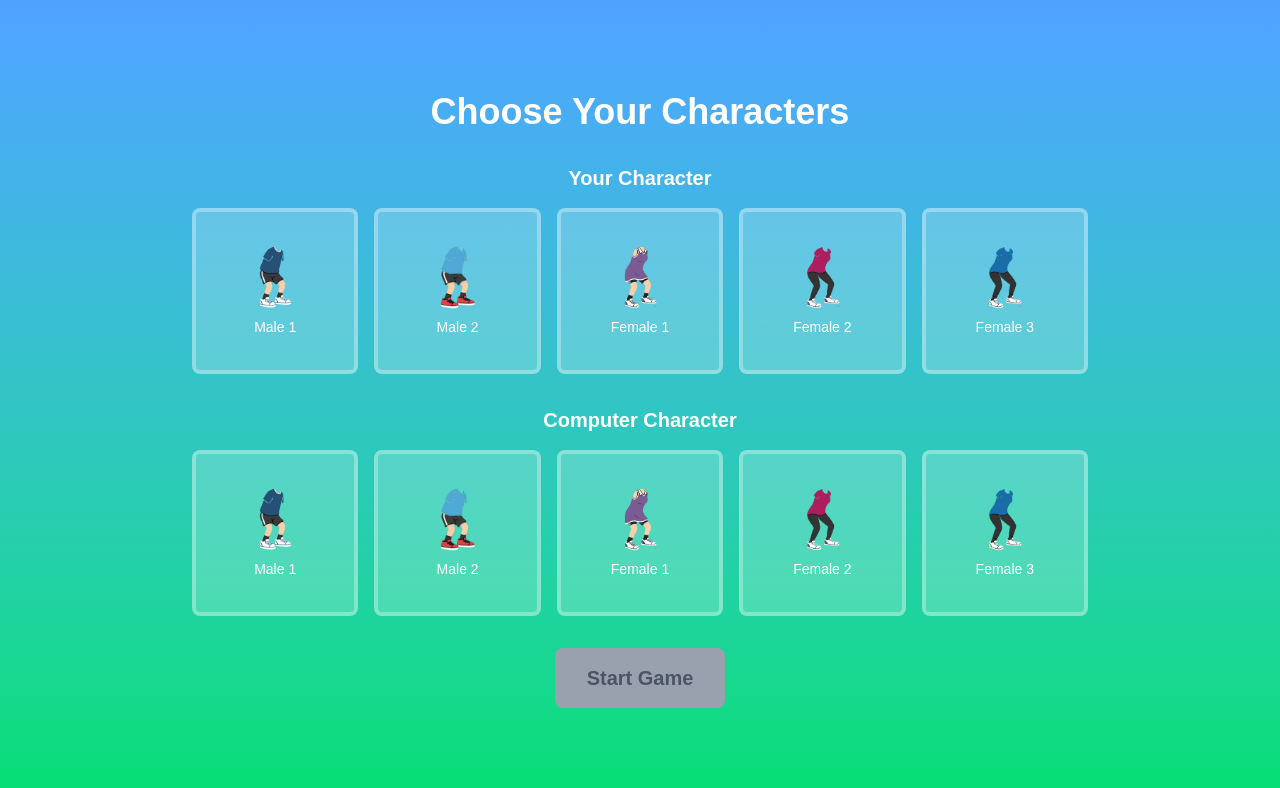
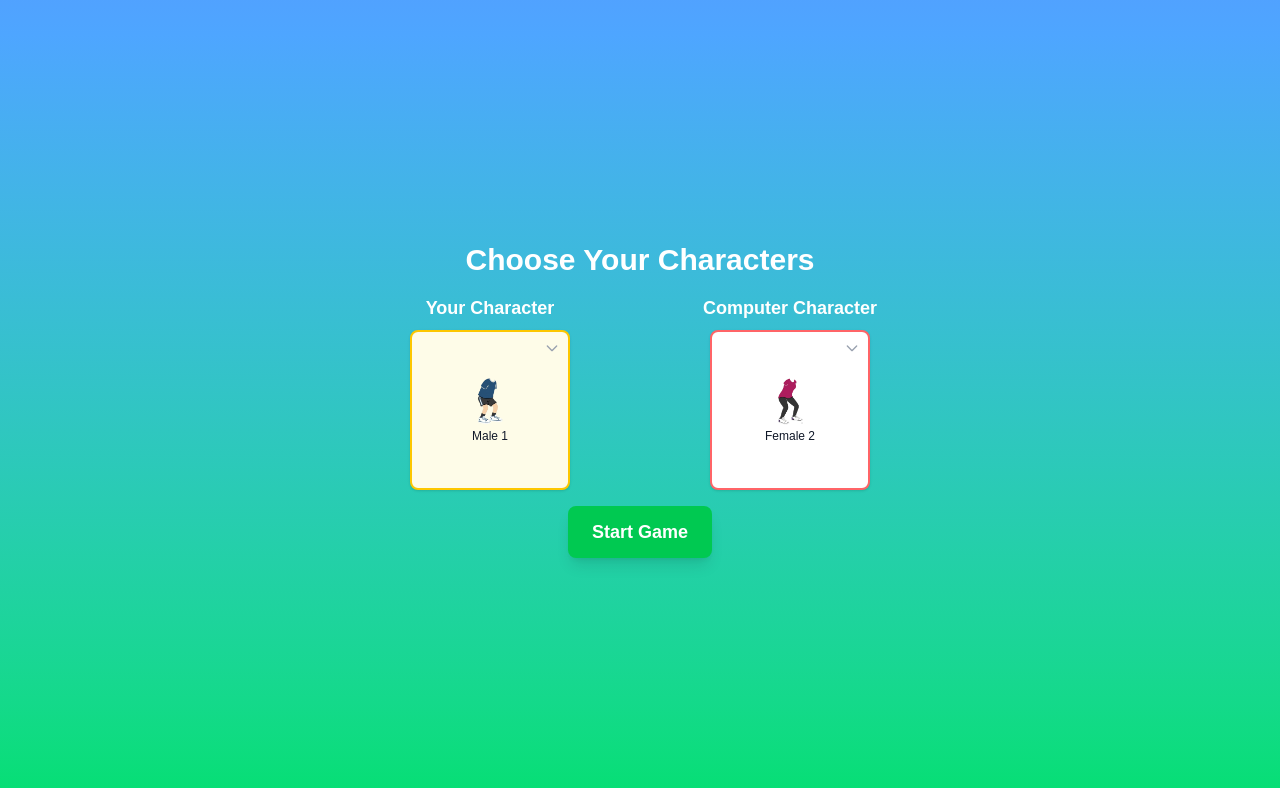
Before and after one commit to Maxen97/sofiaspelarbadminton, a Next.js app: page /game in a window 1280 px wide. Shown: the top 788 px of the page. Built offline with nearby package versions, Linux system fonts and the light colour scheme.

Commit message:
updated character selection

```diff
--- a/src/components/CharacterSelection.tsx
+++ b/src/components/CharacterSelection.tsx
@@ -1,7 +1,120 @@
 'use client';
 
-import { useState } from 'react';
+import { useState, useRef, useEffect } from 'react';
 import { Character, CHARACTER_OPTIONS, CharacterSelection as CharacterSelectionType } from '@/utils/characterOptions';
+
+interface CharacterSelectProps {
+  placeholder: string;
+  selectedCharacter: Character | null;
+  onSelect: (character: Character) => void;
+  accentColor: 'yellow' | 'red';
+}
+
+function CharacterSelect({ placeholder, selectedCharacter, onSelect, accentColor }: CharacterSelectProps) {
+  const [isOpen, setIsOpen] = useState(false);
+  const dropdownRef = useRef<HTMLDivElement>(null);
+
+  useEffect(() => {
+    const handleClickOutside = (event: MouseEvent) => {
+      if (dropdownRef.current && !dropdownRef.current.contains(event.target as Node)) {
+        setIsOpen(false);
+      }
+    };
+
+    document.addEventListener('mousedown', handleClickOutside);
+    return () => document.removeEventListener('mousedown', handleClickOutside);
+  }, []);
+
+  const accentColors = {
+    yellow: {
+      button: 'border-yellow-400 bg-yellow-50',
+      buttonHover: 'hover:border-yellow-500',
+      dropdown: 'border-yellow-200',
+      option: 'hover:bg-yellow-50',
+      optionSelected: 'bg-yellow-100',
+    },
+    red: {
+      button: 'border-red-400 bg-red-50',
+      buttonHover: 'hover:border-red-500',
+      dropdown: 'border-red-200',
+      option: 'hover:bg-red-50',
+      optionSelected: 'bg-red-100',
+    },
+  };
+
+  const colors = accentColors[accentColor];
+
+  return (
+    <div className="relative w-full max-w-[10rem] mx-auto" ref={dropdownRef}>
+      <button
+        type="button"
+        onClick={() => setIsOpen(!isOpen)}
+        className={`w-full aspect-square p-2 bg-white border-2 rounded-lg shadow-sm transition-all duration-200 ${
+          selectedCharacter ? colors.button : 'border-gray-300 hover:border-gray-400'
+        } ${colors.buttonHover} focus:outline-none focus:ring-2 focus:ring-white/50 relative`}
+      >
+        {selectedCharacter ? (
+          <div className="flex flex-col items-center justify-center h-full">
+            <img
+              src={selectedCharacter.spriteBodyUrl}
+              alt={selectedCharacter.displayName}
+              className="w-12 h-12 object-contain mb-1"
+            />
+            <span className="font-medium text-gray-900 text-xs text-center leading-tight">{selectedCharacter.displayName}</span>
+          </div>
+        ) : (
+          <div className="flex flex-col items-center justify-center h-full">
+            <div className="w-12 h-12 bg-gray-200 rounded-lg mb-1 flex items-center justify-center">
+              <span className="text-gray-400 text-lg">?</span>
+            </div>
+            <span className="text-gray-500 text-xs text-center leading-tight">{placeholder}</span>
+          </div>
+        )}
+        <svg
+          className={`absolute top-2 right-2 w-4 h-4 text-gray-400 transition-transform duration-200 ${
+            isOpen ? 'transform rotate-180' : ''
+          }`}
+          fill="none"
+          stroke="currentColor"
+          viewBox="0 0 24 24"
+        >
+          <path strokeLinecap="round" strokeLinejoin="round" strokeWidth={2} d="M19 9l-7 7-7-7" />
+        </svg>
+      </button>
+
+      {isOpen && (
+        <div className={`absolute z-10 w-64 left-1/2 transform -translate-x-1/2 mt-1 bg-white border-2 ${colors.dropdown} rounded-lg shadow-lg p-2`}>
+          <div className="grid grid-cols-3 gap-1">
+            {CHARACTER_OPTIONS.map((character) => (
+              <button
+                key={character.id}
+                type="button"
+                onClick={() => {
+                  onSelect(character);
+                  setIsOpen(false);
+                }}
+                className={`aspect-square p-1 rounded-lg transition-colors duration-150 border-2 ${
+                  selectedCharacter?.id === character.id
+                    ? `${colors.optionSelected} ${colors.button.split(' ')[0]}`
+                    : `${colors.option} border-transparent hover:border-gray-200`
+                }`}
+              >
+                <div className="flex flex-col items-center justify-center h-full">
+                  <img
+                    src={character.spriteBodyUrl}
+                    alt={character.displayName}
+                    className="w-8 h-8 object-contain mb-0.5"
+                  />
+                  <span className="font-medium text-gray-900 text-[10px] text-center leading-tight">{character.displayName}</span>
+                </div>
+              </button>
+            ))}
+          </div>
+        </div>
+      )}
+    </div>
+  );
+}
 
 interface CharacterSelectionProps {
   onSelectionComplete: (selection: CharacterSelectionType) => void;
@@ -11,13 +124,16 @@ export default function CharacterSelection({ onSelectionComplete }: CharacterSel
   const [playerCharacter, setPlayerCharacter] = useState<Character | null>(null);
   const [computerCharacter, setComputerCharacter] = useState<Character | null>(null);
 
-  const handleCharacterSelect = (character: Character, type: 'player' | 'computer') => {
-    if (type === 'player') {
-      setPlayerCharacter(character);
-    } else {
-      setComputerCharacter(character);
-    }
-  };
+  // Set default selections on component mount
+  useEffect(() => {
+    // Default player to first male character (male_1)
+    const defaultPlayer = CHARACTER_OPTIONS.find(char => char.id === 'male_1') || CHARACTER_OPTIONS[0];
+    setPlayerCharacter(defaultPlayer);
+
+    // Random computer character
+    const randomIndex = Math.floor(Math.random() * CHARACTER_OPTIONS.length);
+    setComputerCharacter(CHARACTER_OPTIONS[randomIndex]);
+  }, []);
 
   const handleStartGame = () => {
     if (playerCharacter && computerCharacter) {
@@ -31,71 +147,38 @@ export default function CharacterSelection({ onSelectionComplete }: CharacterSel
   const canStartGame = playerCharacter && computerCharacter;
 
   return (
-    <div className="min-h-screen bg-gradient-to-b from-blue-400 to-green-400 p-4 flex flex-col">
-      <div className="flex-1 flex flex-col items-center justify-center max-w-4xl mx-auto w-full">
-        <h1 className="text-3xl md:text-4xl font-bold text-white mb-8 text-center">
+    <div className="h-screen bg-gradient-to-b from-blue-400 to-green-400 p-4 flex flex-col overflow-hidden">
+      <div className="flex-1 flex flex-col items-center justify-center max-w-4xl mx-auto w-full space-y-4">
+        <h1 className="text-2xl md:text-3xl font-bold text-white text-center">
           Choose Your Characters
         </h1>
 
+        {/* Character Selection Grid */}
+        <div className="grid grid-cols-1 md:grid-cols-2 gap-4 md:gap-6 w-full max-w-xl">
           {/* Player Selection */}
-        <div className="mb-8 w-full">
-          <h2 className="text-xl font-semibold text-white mb-4 text-center">
-            Your Character {playerCharacter && `(${playerCharacter.displayName})`}
+          <div className="space-y-2">
+            <h2 className="text-lg font-semibold text-white text-center">
+              Your Character
             </h2>
-          <div className="grid grid-cols-2 md:grid-cols-5 gap-4">
-            {CHARACTER_OPTIONS.map((character) => (
-              <button
-                key={`player-${character.id}`}
-                onClick={() => handleCharacterSelect(character, 'player')}
-                className={`aspect-square rounded-lg border-4 transition-all duration-200 ${
-                  playerCharacter?.id === character.id
-                    ? 'border-yellow-400 bg-yellow-100'
-                    : 'border-white/30 bg-white/20 hover:border-white/60'
-                }`}
-              >
-                <div className="w-full h-full flex flex-col items-center justify-center p-2">
-                  <img
-                    src={character.spriteBodyUrl}
-                    alt={character.displayName}
-                    className="w-12 h-12 md:w-16 md:h-16 object-contain mb-2"
+            <CharacterSelect
+              placeholder="Select your character"
+              selectedCharacter={playerCharacter}
+              onSelect={setPlayerCharacter}
+              accentColor="yellow"
             />
-                  <span className="text-white text-xs md:text-sm font-medium text-center">
-                    {character.displayName}
-                  </span>
-                </div>
-              </button>
-            ))}
-          </div>
           </div>
 
           {/* Computer Selection */}
-        <div className="mb-8 w-full">
-          <h2 className="text-xl font-semibold text-white mb-4 text-center">
-            Computer Character {computerCharacter && `(${computerCharacter.displayName})`}
+          <div className="space-y-2">
+            <h2 className="text-lg font-semibold text-white text-center">
+              Computer Character
             </h2>
-          <div className="grid grid-cols-2 md:grid-cols-5 gap-4">
-            {CHARACTER_OPTIONS.map((character) => (
-              <button
-                key={`computer-${character.id}`}
-                onClick={() => handleCharacterSelect(character, 'computer')}
-                className={`aspect-square rounded-lg border-4 transition-all duration-200 ${
-                  computerCharacter?.id === character.id
-                    ? 'border-red-400 bg-red-100'
-                    : 'border-white/30 bg-white/20 hover:border-white/60'
-                }`}
-              >
-                <div className="w-full h-full flex flex-col items-center justify-center p-2">
-                  <img
-                    src={character.spriteBodyUrl}
-                    alt={character.displayName}
-                    className="w-12 h-12 md:w-16 md:h-16 object-contain mb-2"
+            <CharacterSelect
+              placeholder="Select computer character"
+              selectedCharacter={computerCharacter}
+              onSelect={setComputerCharacter}
+              accentColor="red"
             />
-                  <span className="text-white text-xs md:text-sm font-medium text-center">
-                    {character.displayName}
-                  </span>
-                </div>
-              </button>
-            ))}
           </div>
         </div>
 
@@ -103,7 +186,7 @@ export default function CharacterSelection({ onSelectionComplete }: CharacterSel
         <button
           onClick={handleStartGame}
           disabled={!canStartGame}
-          className={`px-8 py-4 text-xl font-bold rounded-lg transition-all duration-200 ${
+          className={`px-6 py-3 text-lg font-bold rounded-lg transition-all duration-200 ${
             canStartGame
               ? 'bg-green-500 hover:bg-green-600 text-white shadow-lg hover:shadow-xl'
               : 'bg-gray-400 text-gray-600 cursor-not-allowed'
```
Lines whose indentation alone changed are shown as unchanged.
